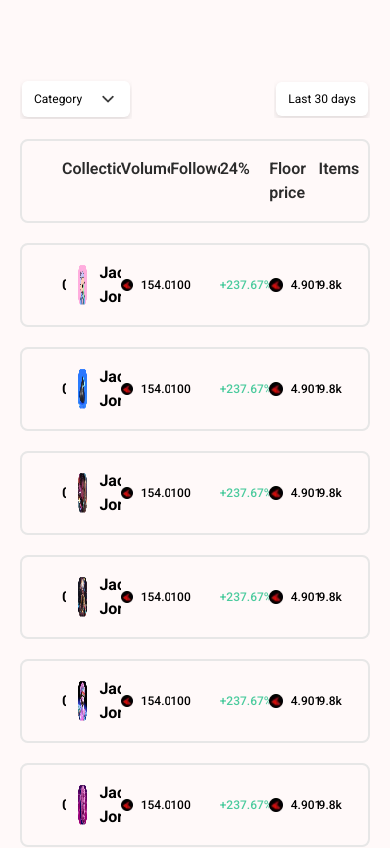
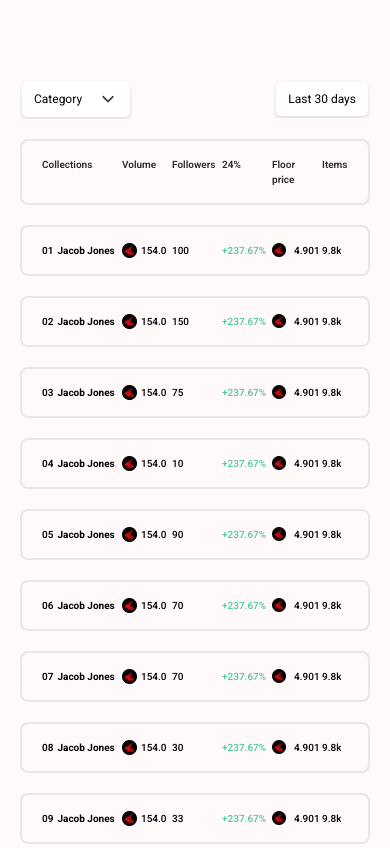
Before and after one commit to tahir-rafique/NFT-ALGO, a React (Vite) app: page /top-seller-page in a window 390 px wide. Shown: the part 820-1668 px from the top of the page. Built offline with nearby package versions, Linux system fonts and the light colour scheme.

Commit message:
responsiveness topSellerPage updated

```diff
--- a/src/constant/data.jsx
+++ b/src/constant/data.jsx
@@ -523,24 +523,24 @@ export const selectCategory = ["Category 1", "Category 2", "Category 3", "Catego
 
 
 export const categoryListItemsData = [
-    { num: '01', url: CLimg1, name: "Jacob Jones", volume: "154.00", follower: 100, percnet: "+237.67%", floorprice: 4.901, items: 9.8 + "k" },
-    { num: '02', url: CLimg2, name: "Jacob Jones", volume: "154.00", follower: 100, percnet: "+237.67%", floorprice: 4.901, items: 9.8 + "k" },
-    { num: '03', url: CLimg3, name: "Jacob Jones", volume: "154.00", follower: 100, percnet: "+237.67%", floorprice: 4.901, items: 9.8 + "k" },
-    { num: '04', url: CLimg4, name: "Jacob Jones", volume: "154.00", follower: 100, percnet: "+237.67%", floorprice: 4.901, items: 9.8 + "k" },
+    { num: '01', url: CLimg1, name: "Jacob Jones", volume: "154.0", follower: 100, percnet: "+237.67%", floorprice: 4.901, items: 9.8 + "k" },
+    { num: '02', url: CLimg2, name: "Jacob Jones", volume: "154.0", follower: 150, percnet: "+237.67%", floorprice: 4.901, items: 9.8 + "k" },
+    { num: '03', url: CLimg3, name: "Jacob Jones", volume: "154.0", follower: 75, percnet: "+237.67%", floorprice: 4.901, items: 9.8 + "k" },
+    { num: '04', url: CLimg4, name: "Jacob Jones", volume: "154.0", follower: 10, percnet: "+237.67%", floorprice: 4.901, items: 9.8 + "k" },
     //
 
-    { num: '05', url: CLimg5, name: "Jacob Jones", volume: "154.00", follower: 100, percnet: "+237.67%", floorprice: 4.901, items: 9.8 + "k" },
-    { num: '06', url: CLimg6, name: "Jacob Jones", volume: "154.00", follower: 100, percnet: "+237.67%", floorprice: 4.901, items: 9.8 + "k" },
-    { num: '07', url: CLimg7, name: "Jacob Jones", volume: "154.00", follower: 100, percnet: "+237.67%", floorprice: 4.901, items: 9.8 + "k" },
-    { num: '08', url: CLimg8, name: "Jacob Jones", volume: "154.00", follower: 100, percnet: "+237.67%", floorprice: 4.901, items: 9.8 + "k" },
+    { num: '05', url: CLimg5, name: "Jacob Jones", volume: "154.0", follower: 90, percnet: "+237.67%", floorprice: 4.901, items: 9.8 + "k" },
+    { num: '06', url: CLimg6, name: "Jacob Jones", volume: "154.0", follower: 70, percnet: "+237.67%", floorprice: 4.901, items: 9.8 + "k" },
+    { num: '07', url: CLimg7, name: "Jacob Jones", volume: "154.0", follower: 70, percnet: "+237.67%", floorprice: 4.901, items: 9.8 + "k" },
+    { num: '08', url: CLimg8, name: "Jacob Jones", volume: "154.0", follower: 30, percnet: "+237.67%", floorprice: 4.901, items: 9.8 + "k" },
     //
-    { num: '09', url: CLimg9, name: "Jacob Jones", volume: "154.00", follower: 100, percnet: "+237.67%", floorprice: 4.901, items: 9.8 + "k" },
-    { num: '10', url: CLimg10, name: "Jacob Jones", volume: "154.00", follower: 100, percnet: "+237.67%", floorprice: 4.901, items: 9.8 + "k" },
-    { num: '11', url: CLimg11, name: "Jacob Jones", volume: "154.00", follower: 100, percnet: "+237.67%", floorprice: 4.901, items: 9.8 + "k" },
-    { num: '12', url: CLimg12, name: "Jacob Jones", volume: "154.00", follower: 100, percnet: "+237.67%", floorprice: 4.901, items: 9.8 + "k" },
+    { num: '09', url: CLimg9, name: "Jacob Jones", volume: "154.0", follower: 33, percnet: "+237.67%", floorprice: 4.901, items: 9.8 + "k" },
+    { num: '10', url: CLimg10, name: "Jacob Jones", volume: "154.0", follower: 40, percnet: "+237.67%", floorprice: 4.901, items: 9.8 + "k" },
+    { num: '11', url: CLimg11, name: "Jacob Jones", volume: "154.0", follower: 80, percnet: "+237.67%", floorprice: 4.901, items: 9.8 + "k" },
+    { num: '12', url: CLimg12, name: "Jacob Jones", volume: "154.0", follower: 80, percnet: "+237.67%", floorprice: 4.901, items: 9.8 + "k" },
     //
-    { num: '13', url: CLimg13, name: "Jacob Jones", volume: "154.00", follower: 100, percnet: "+237.67%", floorprice: 4.901, items: 9.8 + "k" },
-    { num: '14', url: CLimg14, name: "Jacob Jones", volume: "154.00", follower: 100, percnet: "+237.67%", floorprice: 4.901, items: 9.8 + "k" },
-    { num: '15', url: CLimg15, name: "Jacob Jones", volume: "154.00", follower: 100, percnet: "+237.67%", floorprice: 4.901, items: 9.8 + "k" },
+    { num: '13', url: CLimg13, name: "Jacob Jones", volume: "154.0", follower: 20, percnet: "+237.67%", floorprice: 4.901, items: 9.8 + "k" },
+    { num: '14', url: CLimg14, name: "Jacob Jones", volume: "154.0", follower: 20, percnet: "+237.67%", floorprice: 4.901, items: 9.8 + "k" },
+    { num: '15', url: CLimg15, name: "Jacob Jones", volume: "154.0", follower: 55, percnet: "+237.67%", floorprice: 4.901, items: 9.8 + "k" },
 
 ]
--- a/src/pages/TopSellerPage.jsx
+++ b/src/pages/TopSellerPage.jsx
@@ -91,28 +91,28 @@ const TopSellerPage = () => {
                         </div>
 
                         {/* Category List Name */}
-                        <div className="rounded-[8px] border-2 border-boorder mt-5 grid grid-cols-7 py-4">
-                            <div className=" col-span-2 pl-10 font-secondary text-secondary font-semibold">
-                                <h4>Collections</h4>
+                        <div className="rounded-[8px] border-2 border-boorder mt-5 gap-1 grid grid-cols-7 py-4">
+                            <div className=" col-span-2 pl-5  md:pl-10 font-secondary text-secondary font-semibold">
+                                <h4 className="text-sellerpage">Collections</h4>
                             </div>
 
                             <div className=" font-secondary text-secondary font-semibold">
-                                <h4>Volume</h4>
+                                <h4 className="text-sellerpage">Volume</h4>
                             </div>
                             <div className=" font-secondary text-secondary font-semibold">
-                                <h4>Followers</h4>
+                                <h4 className="text-sellerpage">Followers</h4>
                             </div>
 
                             <div className=" font-secondary text-secondary font-semibold">
-                                <h4>24%</h4>
+                                <h4 className="text-sellerpage">24%</h4>
                             </div>
 
                             <div className=" font-secondary text-secondary font-semibold">
-                                <h4>Floor price</h4>
+                                <h4 className="text-sellerpage">Floor price</h4>
                             </div>
 
                             <div className=" font-secondary text-secondary font-semibold">
-                                <h4>Items</h4>
+                                <h4 className="text-sellerpage">Items</h4>
                             </div>
 
 
@@ -121,27 +121,27 @@ const TopSellerPage = () => {
 
                         {/* Category List items  */}
                         {categoryListItemsData.map((item, index) => (
-                            <div className="rounded-[8px] border-2 border-boorder grid-rows-1 mt-5 grid grid-cols-7 py-4 font-secondary" key={index}>
+                            <div className="rounded-[8px] border-2 border-boorder gap-1 md:gap-3 grid-rows-1 mt-5 grid grid-cols-7 py-4 font-secondary" key={index}>
 
-                                <div className="pl-10 flex items-center  col-span-2 gap-3">
-                                    <h5 className="font-semibold">{item.num}</h5>
-                                    <img src={item.url} alt="" className="size-10" />
-                                    <h4 className="font-bold">{item.name}</h4>
+                                <div className="pl-5 md:pl-10 flex items-center  col-span-2 gap-1 md:gap-3">
+                                    <h5 className="font-semibold text-sellerpage">{item.num}</h5>
+                                    <img src={item.url} alt="" className="size-10 max-sm:hidden" />
+                                    <h4 className="font-bold text-sellerpage">{item.name}</h4>
 
                                 </div>
 
                                 {/*  volume*/}
-                                <div className="flex items-center gap-2 ">
+                                <div className="flex items-center gap-1 md:gap-2 ">
                                     <img src={logo} alt="" />
-                                    <p className="font-medium ">
+                                    <p className="font-medium text-sellerpage">
                                         {item.volume}
                                     </p>
 
                                 </div>
 
                                 {/*  Follower*/}
-                                <div className="flex items-center ">
-                                    <p className="font-medium ">
+                                <div className="flex items-center text-sellerpage ">
+                                    <p className="font-medium text-sellerpage">
                                         {item.follower}
                                     </p>
 
@@ -150,7 +150,7 @@ const TopSellerPage = () => {
 
                                 {/* 24% */}
                                 <div className="flex items-center ">
-                                    <p className="font-medium text-[#4CCB9E]">
+                                    <p className="font-medium text-[#4CCB9E] text-sellerpage">
                                         {item.percnet}
                                     </p>
 
@@ -160,7 +160,7 @@ const TopSellerPage = () => {
                                 {/*  Floor price*/}
                                 <div className="flex items-center gap-2 ">
                                     <img src={logo} alt="" />
-                                    <p className="font-medium">
+                                    <p className="font-medium text-sellerpage">
                                         {item.floorprice}
                                     </p>
 
@@ -168,7 +168,7 @@ const TopSellerPage = () => {
 
                                 {/* items */}
                                 <div className="flex items-center ">
-                                    <p className="font-medium">
+                                    <p className="font-medium text-sellerpage">
                                         {item.items}
                                     </p>
 
--- a/src/styles/typography.css
+++ b/src/styles/typography.css
@@ -208,4 +208,8 @@ p {
   .collectionTextLarger {
     font-size: 40px;
   }
+
+  .text-sellerpage{
+font-size: 10px;
+  }
 }
```
